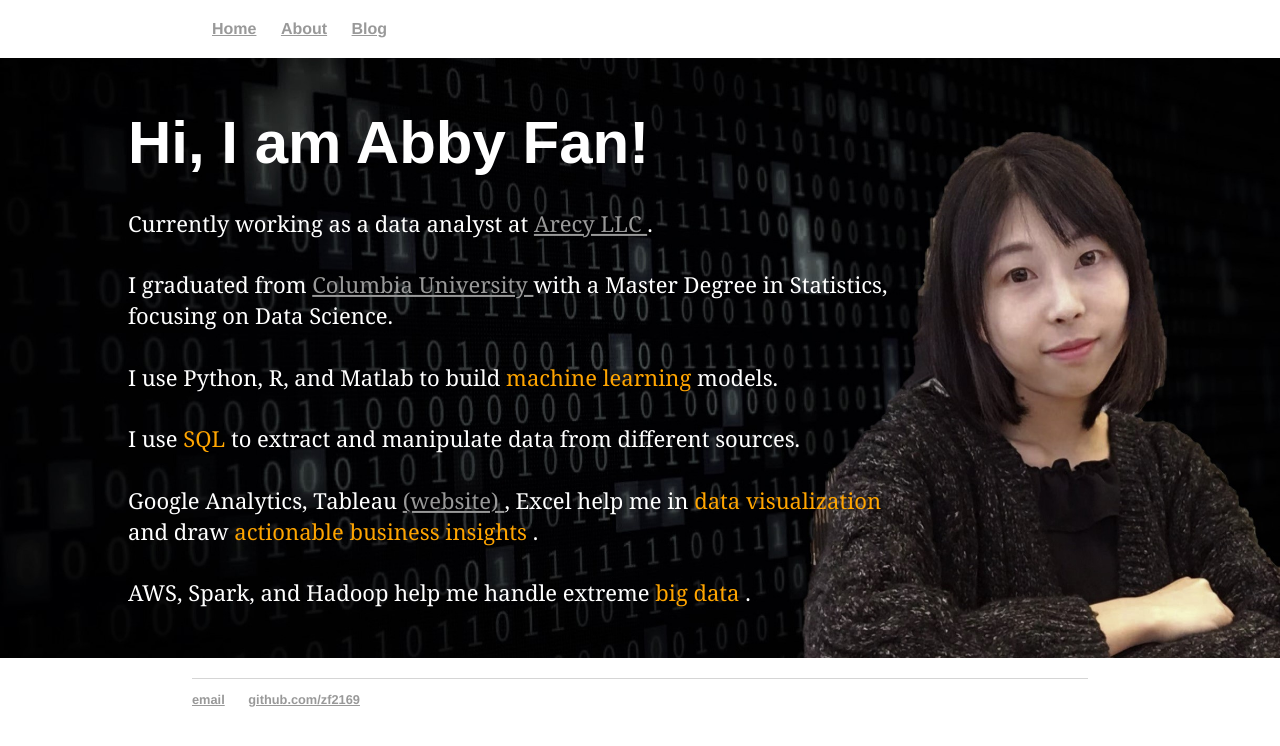
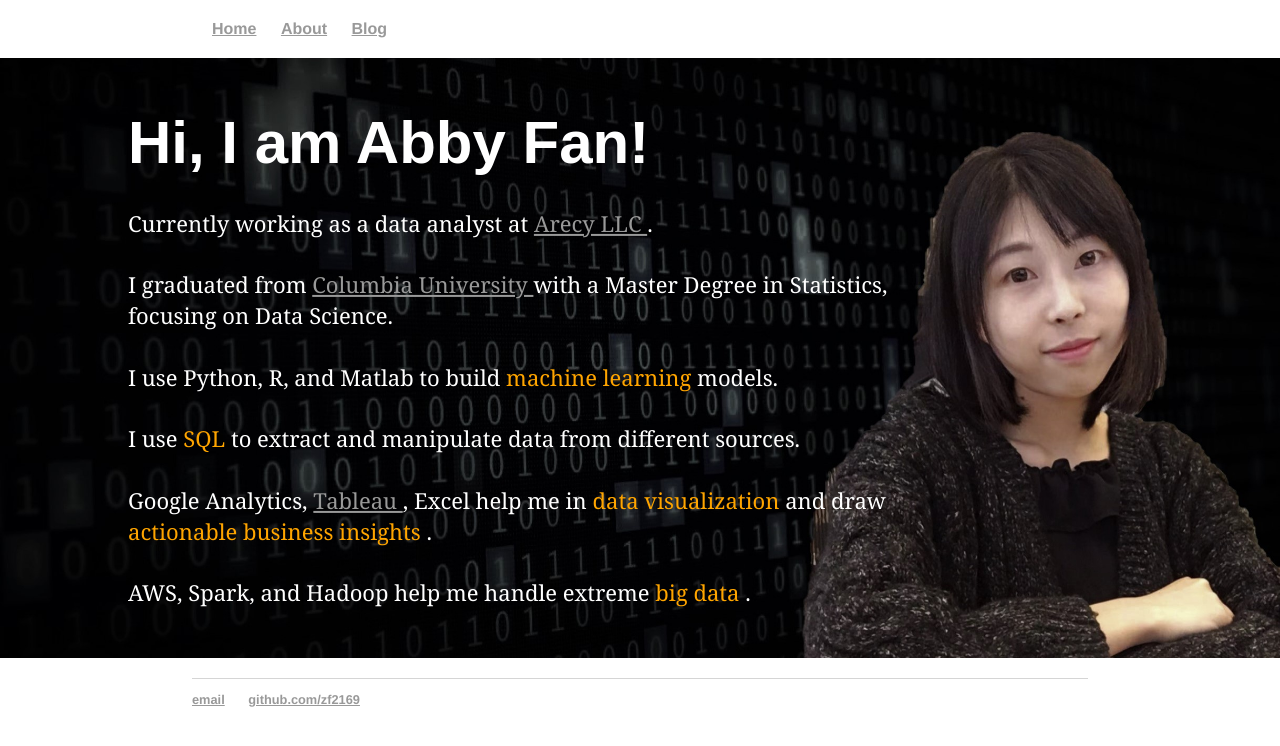
Before and after one commit to zf2169/zf2169.github.io, a Jekyll site: the page built from index.html, in a window 1280 px wide. Shown: the top 746 px of the page. Built offline with Jekyll 4.4.1, drawn with Linux system fonts in a browser that asks for light colours.

Commit message:
Update index.html

```diff
--- a/index.html
+++ b/index.html
@@ -15,7 +15,7 @@ title: Abby Fan Personal Website
 	I graduated from <a href="https://www.columbia.edu/"> Columbia University </a> with a Master Degree in Statistics, focusing on Data Science. <br><br>
 	I use Python, R, and Matlab to build <font color="orange"> machine learning </font> models. <br><br>
 	I use <font color="orange">SQL</font> to extract and manipulate data from different sources. <br><br>
-	Google Analytics, Tableau <a href="https://public.tableau.com/profile/abby.fan#!/"> (website) </a>, Excel help me in <font color="orange">data visualization </font> and draw <font color="orange"> actionable business insights </font>. <br><br>
+	Google Analytics, <a href="https://public.tableau.com/profile/abby.fan#!/"> Tableau </a>, Excel help me in <font color="orange">data visualization </font> and draw <font color="orange"> actionable business insights </font>. <br><br>
 	AWS, Spark, and Hadoop help me handle extreme <font color="orange"> big data </font>. <br>
 	</p2>
   </div>
```
